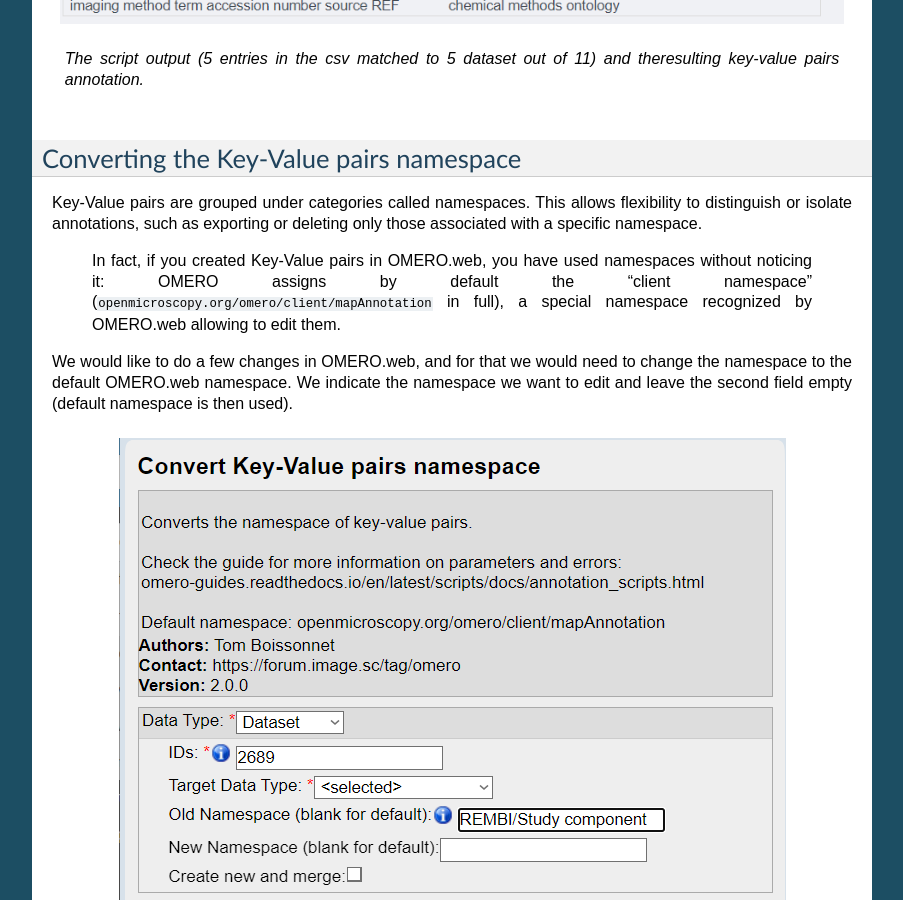
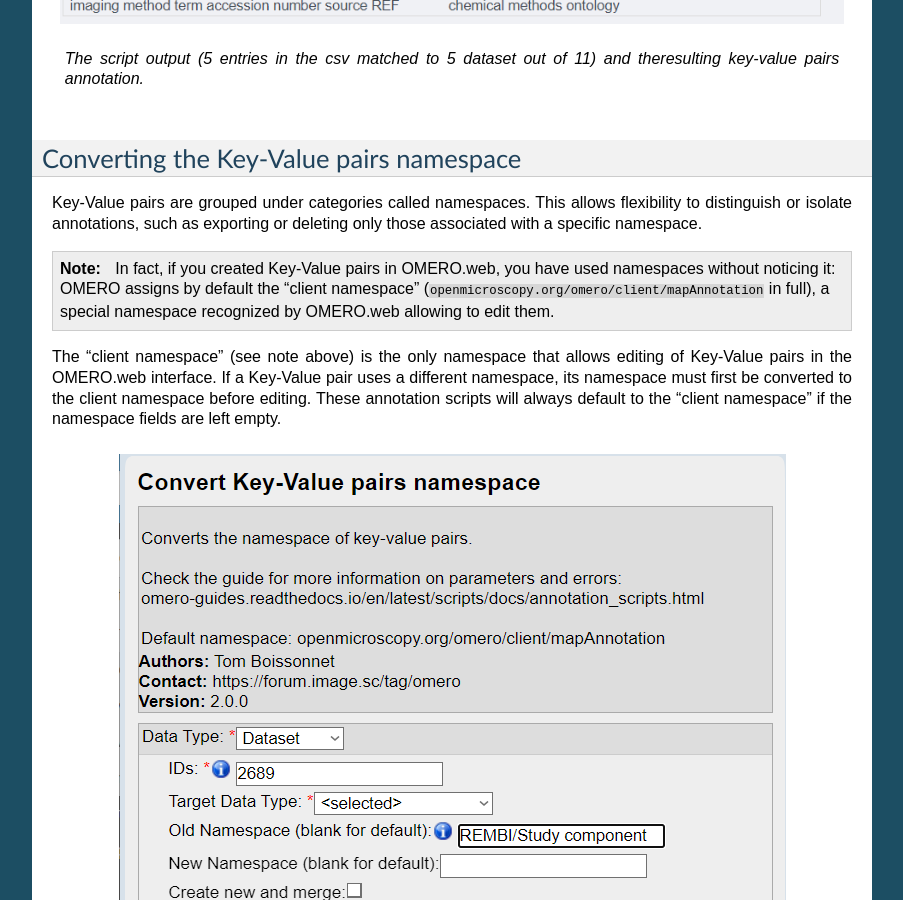
Before and after one commit to ome/omero-guide-scripts, a Sphinx documentation site: the page built from docs/walkthrough.rst, in a window 1280 px wide and 900 px high, scrolled down 5518 px. Shown: the whole window, without its empty margins (198-1101 px from the left). Built offline with Sphinx 7.4.7, drawn with Linux system fonts in a browser that asks for light colours; some of the changed text lies outside the part shown.

Commit message:
changed doc from comments

```diff
--- a/docs/walkthrough.rst
+++ b/docs/walkthrough.rst
@@ -117,7 +117,7 @@
 ..
 
 There are many parameters here that could help you fine tune the way to import annotations. More \
-  on that in the :doc:`parameter description section</parameter_description>` of this guide.
+on that in the :doc:`parameter description section</parameter_description>` of this guide.
 
 
 The Key-Value pairs were added to 5 datasets out of the 11 present in this project, as expected. \
@@ -136,14 +136,17 @@
 flexibility to distinguish or isolate annotations, such as exporting or deleting \
 only those associated with a specific namespace.
 
+.. note::
    In fact, if you created Key-Value pairs in OMERO.web, you have used \
    namespaces without noticing it: OMERO assigns by default the \
    "client namespace" (``openmicroscopy.org/omero/client/mapAnnotation`` in full)\
    , a special namespace recognized by OMERO.web allowing to edit them.
 
-We would like to do a few changes in OMERO.web, and for that we would need to \
-change the namespace to the default OMERO.web namespace. We indicate the namespace we \
-want to edit and leave the second field empty (default namespace is then used).
+The "client namespace" (see note above) is the only namespace that allows editing of \
+Key-Value pairs in the OMERO.web interface. If a Key-Value pair uses a different \
+namespace, its namespace must first be converted to the client namespace before editing. \
+These annotation scripts will always default to the "client namespace" if the namespace \
+fields are left empty.
 
 .. figure:: images/annotation_08_convert_namespace.png
 
@@ -167,8 +170,12 @@
 and reimport when we are done fixing them.
 
 Using the same selection inputs for both scripts, we make sure that we have the key-value pairs on our \
-computer before deleting them. Because we want to export/delete multiple namespace at once, we can use the ``*`` \
-to include all namespace.
+computer before deleting them.
+
+.. warning::
+   To export or delete multiple namespaces simultaneously, you can use the * wildcard to include \
+   all Key-Value pairs, regardless of their namespaces. However, use this feature with caution, \
+   as deleted annotations cannot be recovered without a backup.
 
 Because there is no undo with the deletion of data from OMERO, think twice while checking the confirmation box and clicking \
 the "Run script" button.
```
